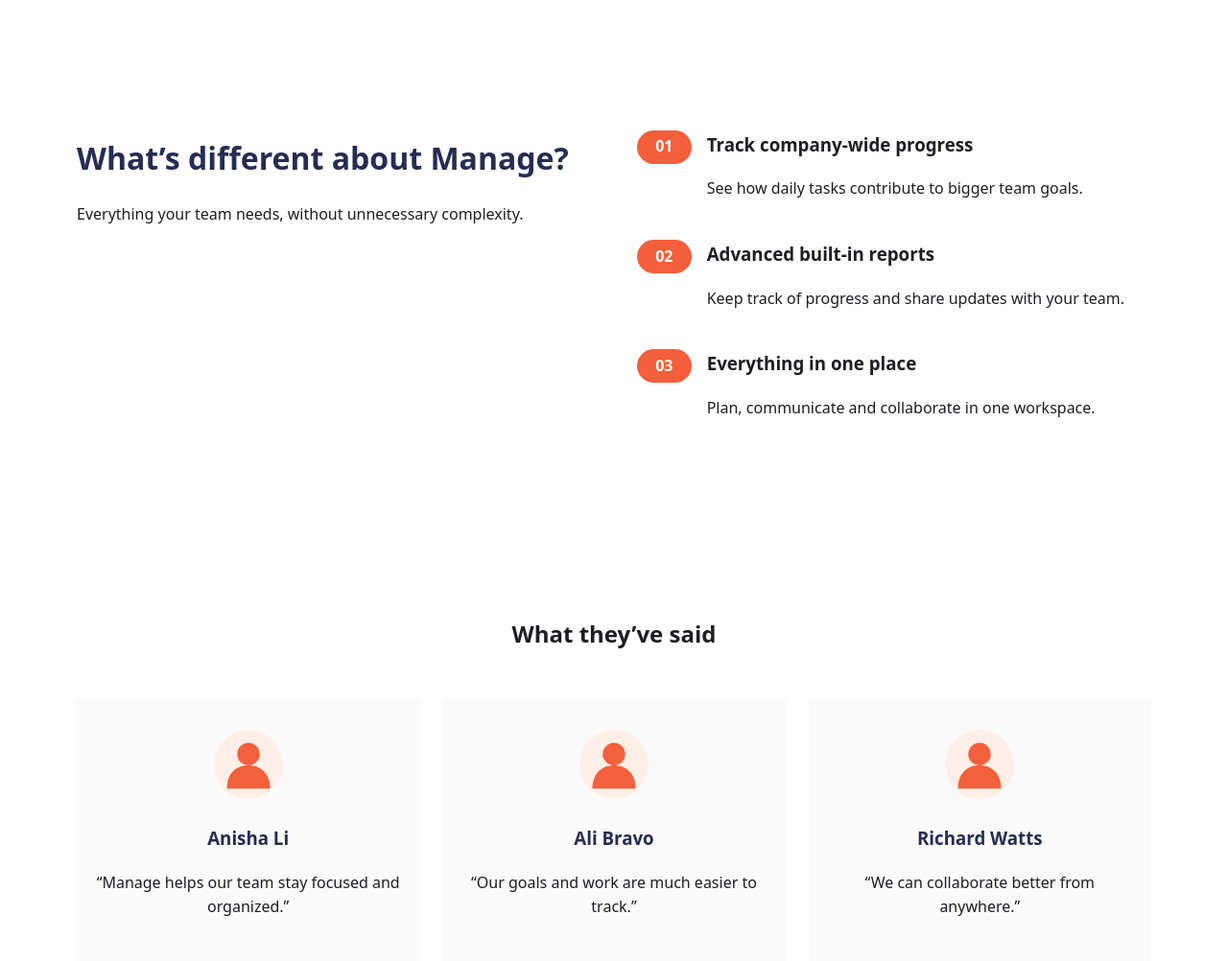
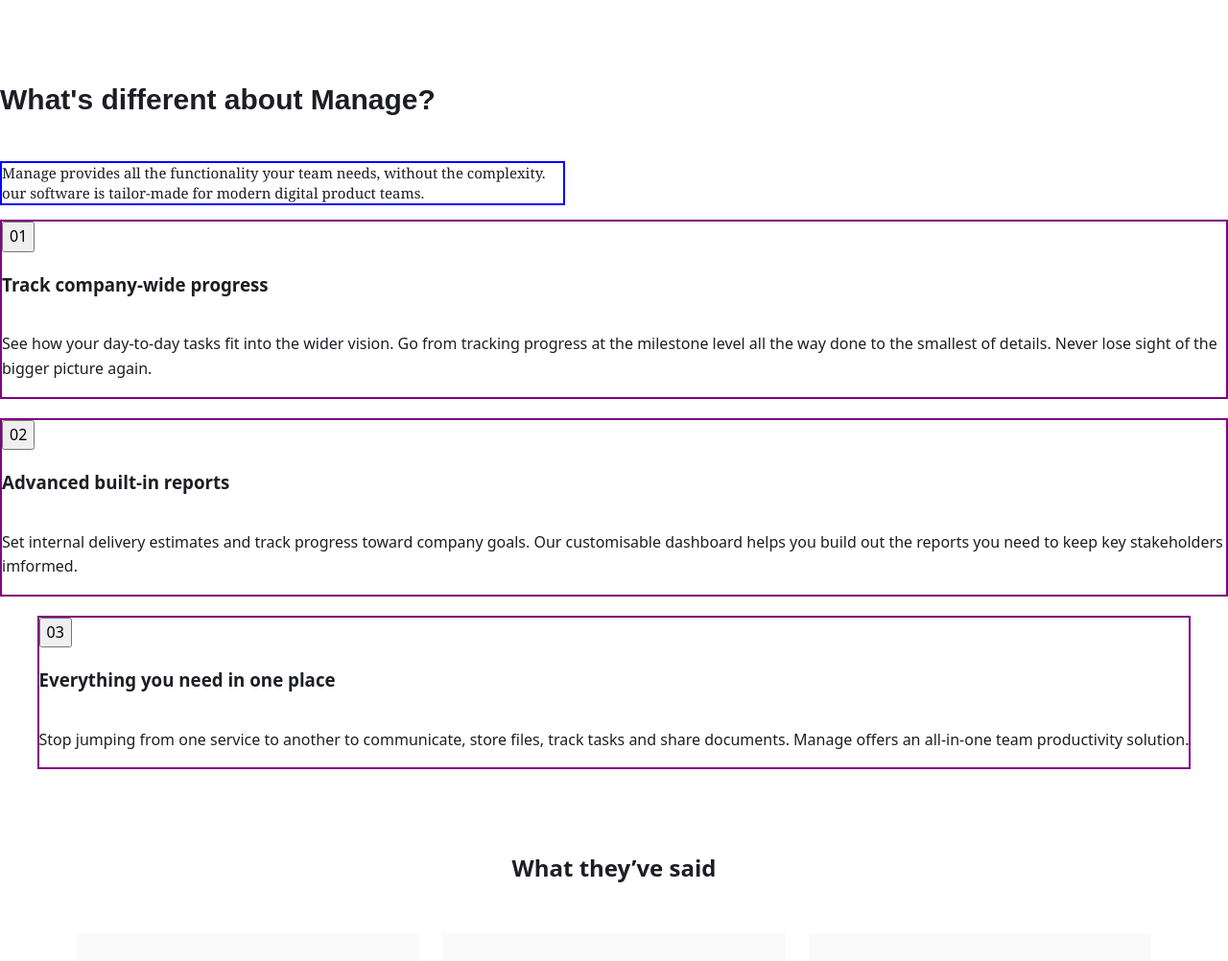
Before and after one commit to 0xverse-Suite/frontend-engineering, a plain HTML site: page projects/manage-landing-page/index.html in a window 1280 px wide. Shown: the part 680-1682 px from the top of the page at 96% size. Drawn offline with Linux system fonts and the light colour scheme.

Commit message:
Added a feature: I added the features to my assigned section

```diff
--- a/projects/manage-landing-page/sections/features.html
+++ b/projects/manage-landing-page/sections/features.html
@@ -1,9 +1,53 @@
 <!-- Student 3: Features section -->
-<section class="features container" id="features" aria-labelledby="features-heading">
+<!-- <section class="features container" id="features" aria-labelledby="features-heading">
   <div class="features-intro"><h2 id="features-heading">What’s different about Manage?</h2><p>Everything your team needs, without unnecessary complexity.</p></div>
   <ol class="features-list">
     <li><span class="feature-number">01</span><div><h3>Track company-wide progress</h3><p>See how daily tasks contribute to bigger team goals.</p></div></li>
     <li><span class="feature-number">02</span><div><h3>Advanced built-in reports</h3><p>Keep track of progress and share updates with your team.</p></div></li>
     <li><span class="feature-number">03</span><div><h3>Everything in one place</h3><p>Plan, communicate and collaborate in one workspace.</p></div></li>
   </ol>
+</section> -->
+
+<section class="features" id="features">
+
+    <div class="about">
+        <h1>What's different about Manage?</h1>
+        <p>Manage provides all the functionality
+            your team needs, without the complexity. our software
+            is tailor-made for modern digital product teams.
+        </p>
+    </div>
+
+    <div class="cards">
+
+        <div class="card">
+            <button>01</button>
+            <h3>Track company-wide progress</h3>
+            <p>See how your day-to-day tasks fit into the wider vision.
+                Go from tracking progress at the milestone level all the way done
+                to the smallest of details. Never lose sight of the bigger picture again.
+            </p>
+        </div>
+
+        <div class="card">
+            <button>02</button>
+            <h3>Advanced built-in reports</h3>
+            <p>Set internal delivery estimates and track progress toward company goals.
+                Our customisable dashboard helps you build out the reports
+                you need to keep key stakeholders imformed.
+            </p>
+        </div>
+
+        <div class="card">
+            <button>03</button>
+            <h3>Everything you need in one place</h3>
+            <p>Stop jumping from one service to another to
+                communicate, store files, track tasks and share
+                documents. Manage offers an all-in-one team productivity solution.
+            </p>
+        </div>
+
+
+    </div>
+
 </section>
--- a/projects/manage-landing-page/styles/features.css
+++ b/projects/manage-landing-page/styles/features.css
@@ -1,2 +1,85 @@
 /* Student 3: refine numbered features and mobile design. */
-.features{display:grid;grid-template-columns:1fr 1fr;gap:3rem;padding-block:4rem}.features h2{font-size:2rem;line-height:1.2;color:var(--navy)}.features-list{list-style:none;padding:0}.features-list li{display:flex;gap:1rem;margin-bottom:1.5rem}.features-list h3{margin-top:0}.feature-number{align-self:start;padding:.3rem 1.2rem;border-radius:2rem;background:var(--orange);color:white;font-weight:700}@media(max-width:700px){.features{grid-template-columns:1fr}}
+/* .features {
+  display: grid;
+  grid-template-columns: 1fr 1fr;
+  gap: 3rem;
+  padding-block: 4rem;
+}
+.features h2 {
+  font-size: 2rem;
+  line-height: 1.2;
+  color: var(--navy);
+}
+.features-list {
+  list-style: none;
+  padding: 0;
+}
+.features-list li {
+  display: flex;
+  gap: 1rem;
+  margin-bottom: 1.5rem;
+}
+.features-list h3 {
+  margin-top: 0;
+}
+.feature-number {
+  align-self: start;
+  padding: 0.3rem 1.2rem;
+  border-radius: 2rem;
+  background: var(--orange);
+  color: white;
+  font-weight: 700;
+}
+@media (max-width: 700px) {
+  .features {
+    grid-template-columns: 1fr;
+  }
+} */
+
+.content {
+    border: 2px solid red;
+    display: flex;
+    align-items: center;
+    justify-content: center;
+}
+
+.about {
+    display: flex;
+    flex-direction: column;
+    align-items: start;
+    gap: 10px;
+
+}
+
+.about h1 {
+    color: var(--DarkBlue);
+    font-size: 30px;
+    width: 50%;
+    font-family: Arial, Helvetica, sans-serif;
+    margin-bottom: 15px;
+    font-weight: 700;
+}
+
+.about p {
+    border: 2px solid blue;
+    color: var(--DarkGrayishBlue);
+    font-size: 15px;
+    width: 46%;
+    line-height: 1.4;
+    font-weight: 500;
+    font-family: Georgia, 'Times New Roman', Times, serif;
+}
+
+.cards {
+    display: flex;
+    flex-direction: column;
+    gap: 20px;
+    align-items: center;
+}
+
+.card {
+    border: 2px solid purple;
+    display: flex;
+    flex-direction: column;
+    align-items: start;
+}
```
